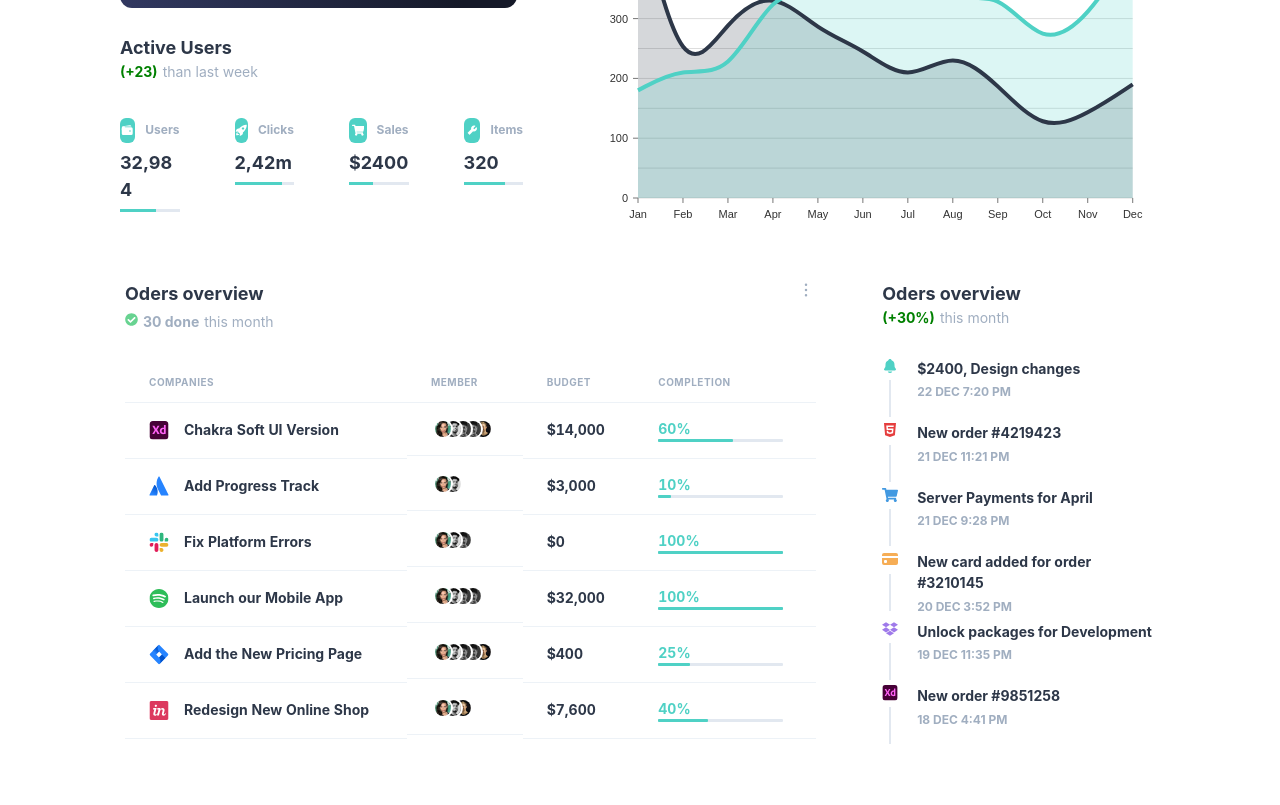
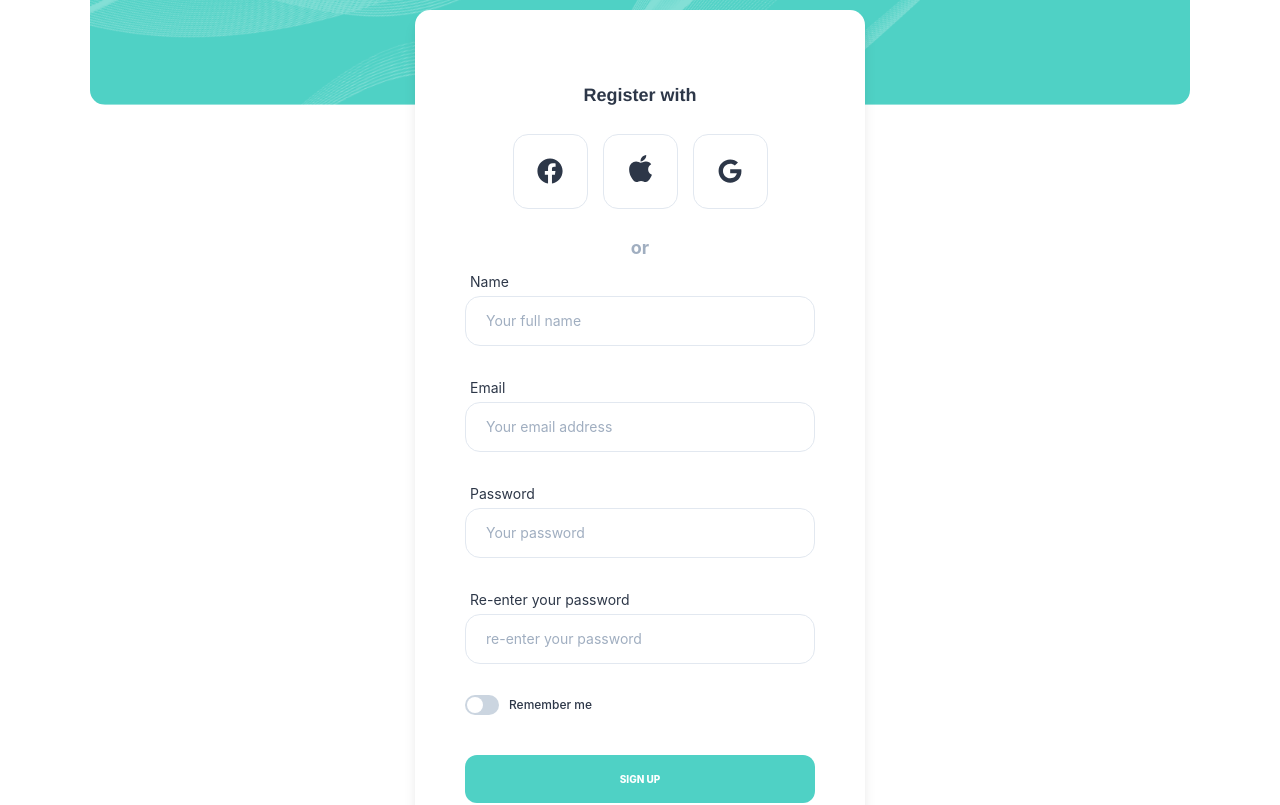
Before and after one commit to vietdo2109/intern_01_nextjs, a Next.js app: page / in a window 1280 px wide. Shown: the top 805 px of the page. Built offline with nearby package versions, Linux system fonts and the light colour scheme.

Commit message:
set sign up page as default page

```diff
--- a/src/app/page.tsx
+++ b/src/app/page.tsx
@@ -1,9 +1,9 @@
 import styles from "./page.module.css";
-import Dashboard from "./(pages)/dashboard/page";
+import SignUp from "./(auth)/signup/page";
 export default function Home() {
   return (
     <div className={styles.page}>
-      <Dashboard />
+      <SignUp />
     </div>
   );
 }
```
